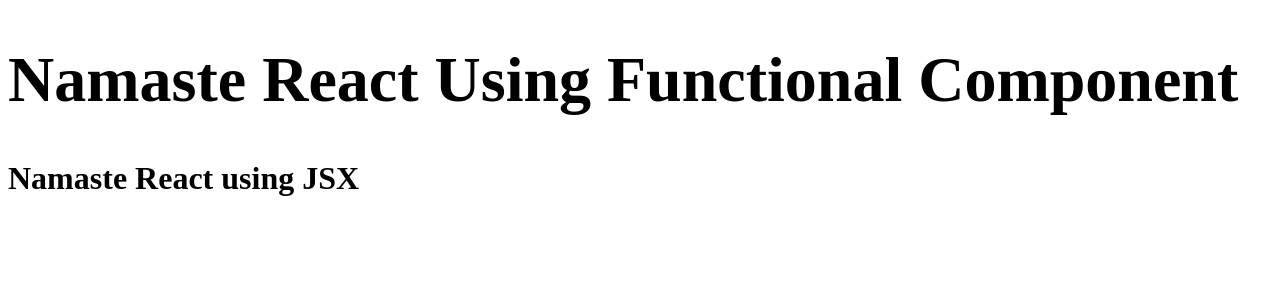
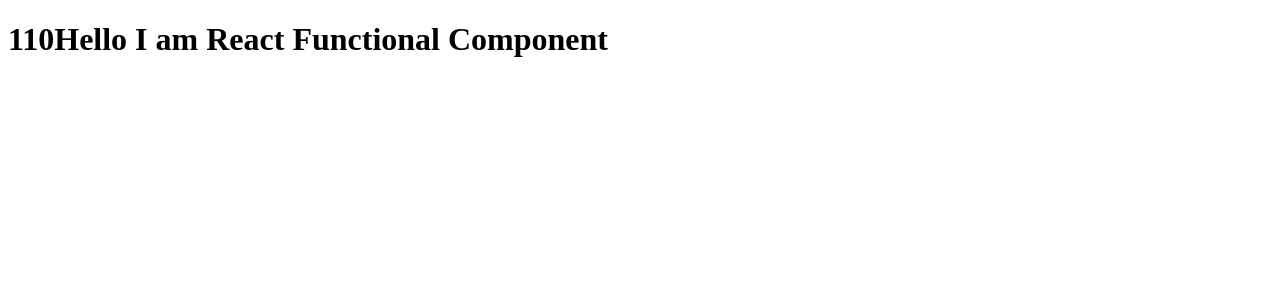
Before and after one commit to RachithaJR/namaste-react, a React (Vite) app: page / in a window 1280 px wide. Shown: the top 300 px of the page. Built offline with nearby package versions, Linux system fonts and the light colour scheme.

Commit message:
Superpower of JSX- JS can be used within {}

```diff
--- a/App.js
+++ b/App.js
@@ -1,52 +1,9 @@
 import React from "react";
 import ReactDOM from "react-dom/client";
 
-//React Element used inside Component
-// const title=<h1>Namaste React using JSX</h1>;
-// const HeadingComponent=()=>(
-// <div>
-// {title}
-// <h1>Namaste React Using Functional Component</h1>
-// </div>);
-// const root=ReactDOM.createRoot(document.getElementById("root"));
-// root.render(<HeadingComponent/>)
-
-//React Element inside React Element
-// const title=<h1>Namaste React using JSX</h1>;
-// const headingComponent=(
-// <div>
-// {title}
-// <h1>Namaste React Using Functional Component</h1>
-// </div>);
-// const root=ReactDOM.createRoot(document.getElementById("root"));
-// root.render(headingComponent)
-
-//React Component inside React Element
-const HeadingComponent=()=>(<div>
-  <h1>Namaste React Using Functional Component</h1>
-  </div>);
-const title=<h1><HeadingComponent/>Namaste React using JSX</h1>;
-
-
-
-//infinite loop title and HeadingComponent is used insid eeach other
-//if react element used before defining then inifinite loop
-// const HeadingComponent=()=>(<div>
-//   {title}
-//   <h1>Namaste React Using Functional Component</h1>
-//   </div>);
-// const title=<h1><HeadingComponent/>Namaste React using JSX</h1>;
-
-//if component is used before defining then results in error
-// ReferenceError: Cannot access 'HeadingComponent' before initialization
-
-// const title=<h1><HeadingComponent/>Namaste React using JSX</h1>;
-// const HeadingComponent=()=>(<div>
-//   {title}
-//   <h1>Namaste React Using Functional Component</h1>
-//   </div>);
-
-
+const number=100;
+const Header=()=>(<h1>{number+ 10}Hello I am React Functional Component
+{console.log("My name is Rachitha")}</h1>)
 
 const root=ReactDOM.createRoot(document.getElementById("root"));
-root.render(title)
+root.render(<Header/>)
```
Also changed, not shown: 1 other file (tests, documents, lock files or other folders).
